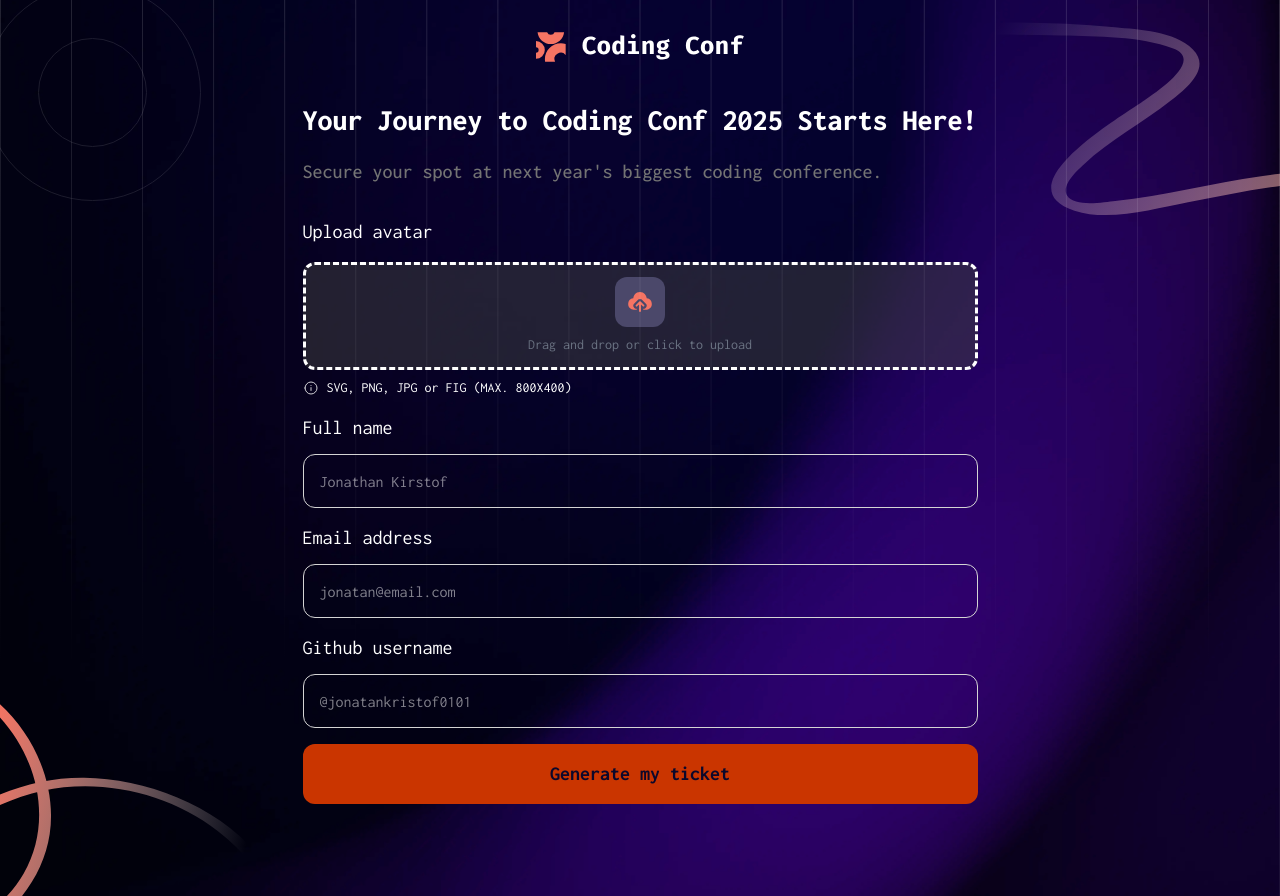
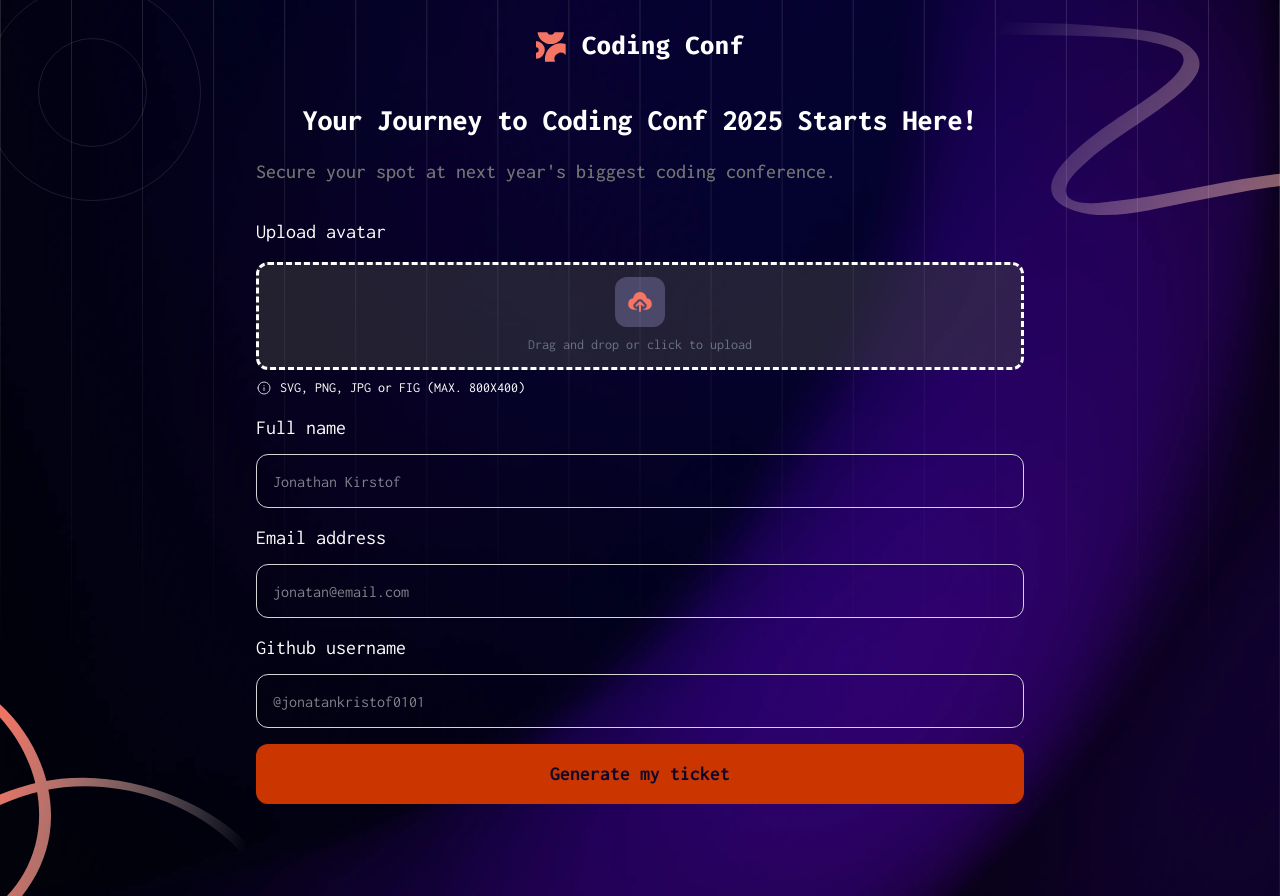
Before and after one commit to CarlosJairo/conference-ticket-generator, a React (Vite) app: page / in a window 1280 px wide. Built offline with nearby package versions, Linux system fonts and the light colour scheme.

Commit message:
fix: create a image component

```diff
--- /dev/null
+++ b/src/components/atoms/Image/Image.tsx
@@ -0,0 +1,13 @@
+import type { ImgHTMLAttributes } from "react";
+
+interface ImageProps extends ImgHTMLAttributes<HTMLImageElement> {
+  src: string;
+}
+
+export const Image = ({ src, alt, ...props }: ImageProps) => {
+  const cleanSrc = src.startsWith("/") ? src.slice(1) : src;
+
+  return (
+    <img src={`${import.meta.env.BASE_URL}${cleanSrc}`} alt={alt} {...props} />
+  );
+};
--- a/src/components/layouts/mainLayOut/MainLayOut.tsx
+++ b/src/components/layouts/mainLayOut/MainLayOut.tsx
@@ -1,38 +1,47 @@
+import React from "react";
+import { Image } from "../../atoms/Image/Image";
+
 interface Props {
   children: React.ReactNode;
 }
 
 const MainLayOut = ({ children }: Props) => {
+  const baseUrl = import.meta.env.BASE_URL;
+
   return (
     <main
-      className="flex justify-center py-8 px-4 bg-[url(/assets/images/background-mobile.png)] bg-cover bg-bottom
-    md:bg-[url(/assets/images/background-tablet.png)]
-    lg:bg-[url(/assets/images/background-desktop.png)] relative overflow-hidden min-h-screen "
+      className="flex justify-center py-8 px-4 bg-cover bg-bottom relative overflow-hidden min-h-screen"
+      style={{
+        backgroundImage: `url(${baseUrl}assets/images/background-desktop.png)`,
+      }}
     >
-      <div className="max-w-3xl">
-        <img
-          src="/assets/images/pattern-squiggly-line-top.svg"
+      <div className="max-w-3xl w-full z-10">
+        <Image
+          src="assets/images/pattern-squiggly-line-top.svg"
           alt="pattern squizzly line top"
           className="absolute right-0 top-4 h-13 md:h-25 lg:h-50"
         />
-        <img
-          src="/assets/images/pattern-circle.svg"
+        <Image
+          src="assets/images/pattern-circle.svg"
           alt="pattern circle"
           className="absolute -top-4 -left-4"
         />
-        <img
-          src="/assets/images/pattern-lines.svg"
+        <Image
+          src="assets/images/pattern-lines.svg"
           alt="pattern lines"
           className="absolute top-0 min-w-5xl inset-0 pointer-events-none"
         />
+
         <header className="flex justify-center mb-10">
-          <img src="/assets/images/logo-full.svg" alt="logo" className="" />
+          <Image src="assets/images/logo-full.svg" alt="logo" className="" />
         </header>
+
         {children}
-        <img
-          src="/assets/images/pattern-squiggly-line-bottom-mobile-tablet.svg"
+
+        <Image
+          src="assets/images/pattern-squiggly-line-bottom-mobile-tablet.svg"
           alt="pattern squiggly line bottom"
-          className="absolute bottom-0 left-0 h-50 "
+          className="absolute bottom-0 left-0 h-50"
         />
       </div>
     </main>
```
